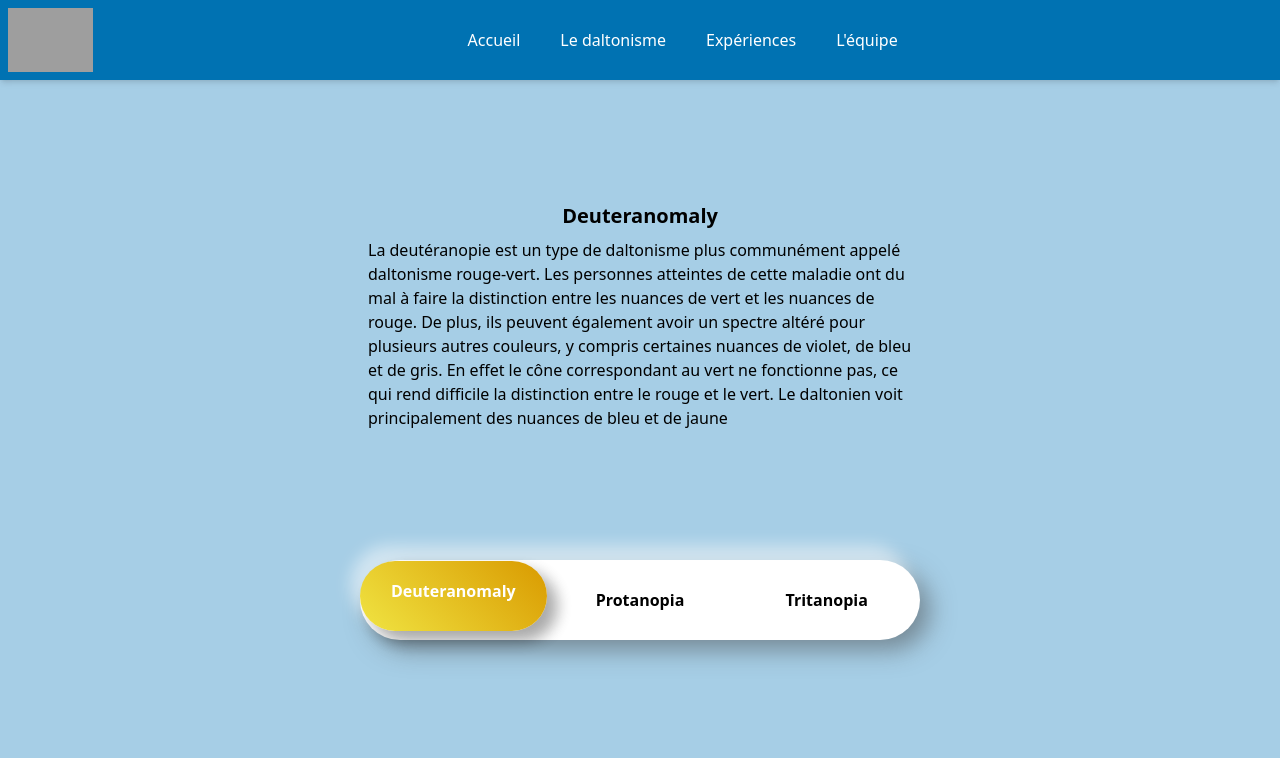
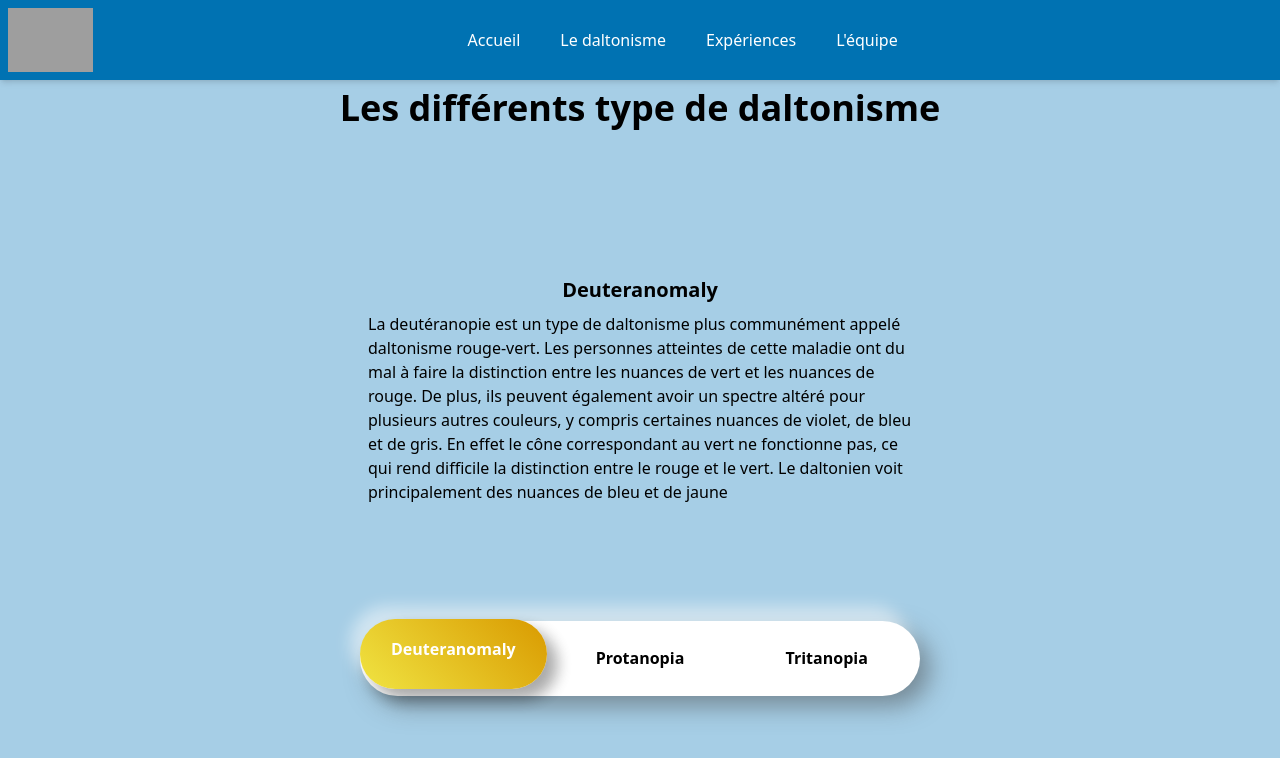
Before and after one commit to PierreDelarocque/JS-RemoteFR-Les-Chill-Bangers-Peppers-Hackathon, a React (Vite) app: page /daltonisme in a window 1280 px wide. Shown: the top 758 px of the page. Built offline with nearby package versions, Linux system fonts and the light colour scheme; grey boxes are pictures that could not be loaded.

Commit message:
Hotfix for specify page

```diff
--- a/src/pages/Daltonisme.jsx
+++ b/src/pages/Daltonisme.jsx
@@ -4,7 +4,11 @@ function Daltonisme() {
   const [selectedSection, setSelectedSection] = useState("Deuteranomaly");
 
   return (
-    <main className="flex flex-col-reverse items-center ">
+    <>
+    <header>
+      <h1 className="text-4xl font-bold mb-10 mt-2 text-center">Les différents type de daltonisme</h1>
+    </header>
+    <main className="flex flex-col-reverse items-center h-[70vh] ">
       <section className=" select-content-button ">
         <input
           name="value-radio"
@@ -40,9 +44,9 @@ function Daltonisme() {
 
       {selectedSection === "Deuteranomaly" && (
         <section className="flex flex-col items-center justify-center w-[35rem] h-[30rem]  ">
-          <h1 className="text-center text-xl w-full font-bold">
+          <h2 className="text-center text-xl w-full font-bold">
             Deuteranomaly
-          </h1>
+          </h2>
           <p className="m-2">
             La deutéranopie est un type de daltonisme plus communément appelé
             daltonisme rouge-vert. Les personnes atteintes de cette maladie ont
@@ -58,7 +62,7 @@ function Daltonisme() {
       )}
       {selectedSection === "Protanopia" && (
         <section className="flex flex-col items-center justify-center w-[35rem] h-[30rem] ">
-          <h1 className="text-center text-xl w-full font-bold">Protanopia</h1>
+          <h2 className="text-center text-xl w-full font-bold">Protanopia</h2>
           <p className="m-2">
             Les personnes souffrant de protanopie ont un manque ou une faible
             sensibilité à la lumière pour percevoir correctement la rouge. Cette
@@ -77,7 +81,7 @@ function Daltonisme() {
       )}
       {selectedSection === "Tritanopia" && (
         <section className="flex flex-col items-center justify-center w-[35rem] h-[30rem] ">
-          <h1 className="text-center text-xl w-full font-bold">Tritanopia</h1>
+          <h2 className="text-center text-xl w-full font-bold">Tritanopia</h2>
           <p className="m-2">
             Anomalie congénitale de la vision des couleurs, caractérisée par
             l&apos;impossibilité de distinguer diverses couleurs du spectre
@@ -90,6 +94,7 @@ function Daltonisme() {
         </section>
       )}
     </main>
+    </>
   );
 }
 
--- a/src/pages/Experience.jsx
+++ b/src/pages/Experience.jsx
@@ -7,8 +7,8 @@ function Experience() {
       <h1 className="text-5xl font-bold flex justify-center mb-4">
         Expériences
       </h1>
-      <h2 className="text-4xl font-bold flex justify-center mb-4">
-        Vu des daltoniens
+      <h2 className="text-2xl font-bold flex justify-center mb-4">
+        Vous allez pouvoir observer comment chaque type de daltonisme peut percevoir une image
       </h2>
       <section className="flex justify-center">
         <button className="border hover:scale-95 duration-300 relative group cursor-pointer text-sky-50 overflow-hidden h-11 w-44 rounded-md bg-sky-200 p-2 flex justify-center items-center font-extrabold">
```
